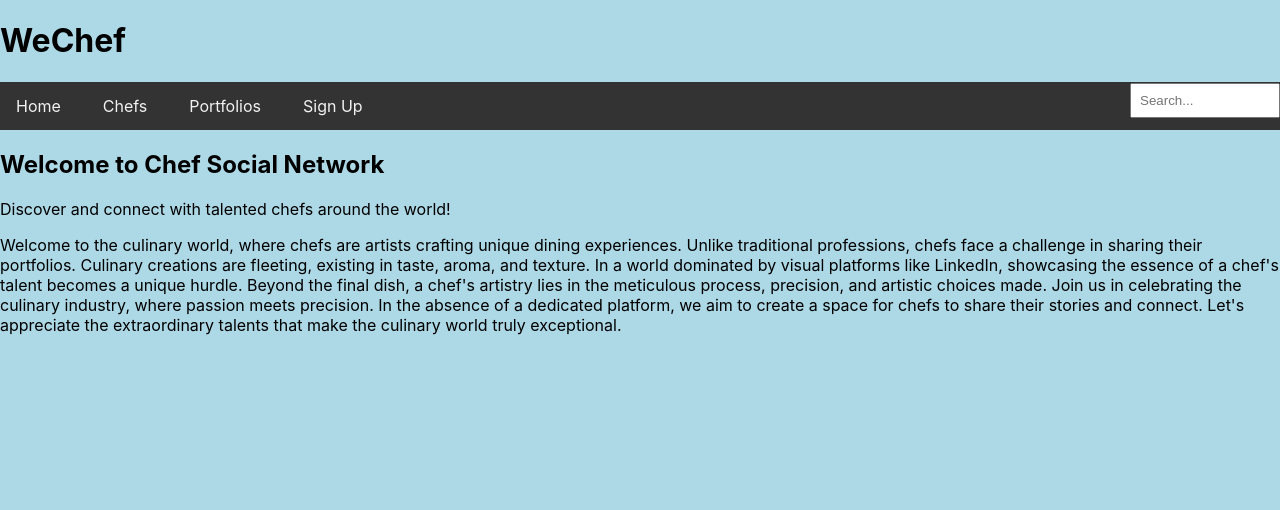
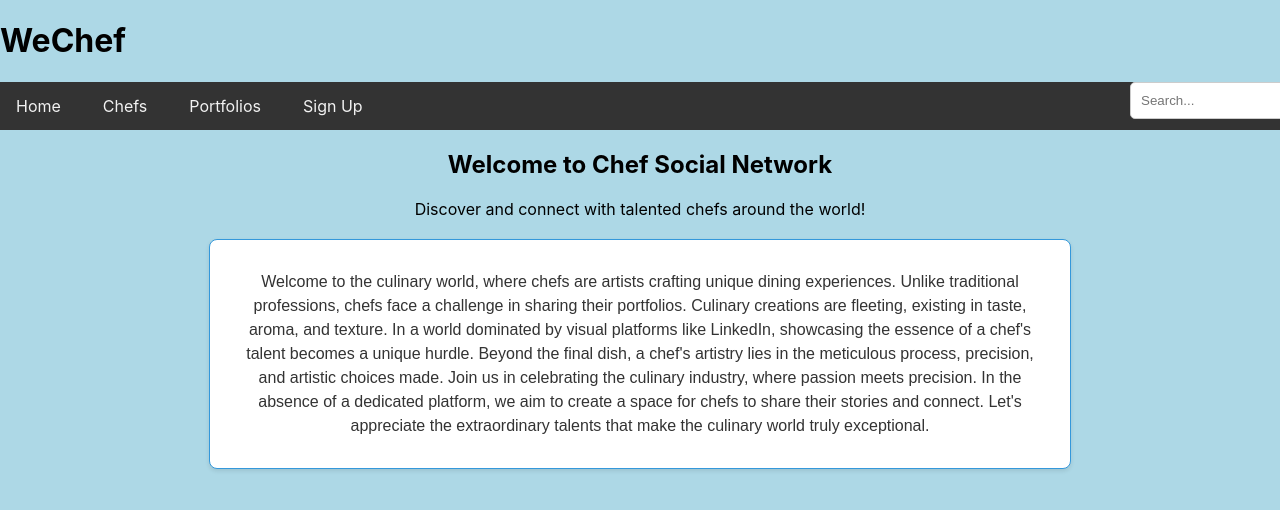
Before and after one commit to k-hernandez-0329/Project-We-Chef, a React (Create React App) app in the folder client/: page / in a window 1280 px wide. Shown: the top 510 px of the page. Built offline with nearby package versions, Linux system fonts and the light colour scheme; no server answers.

Commit message:
fixed buttons

```diff
--- a/client/src/components/App.js
+++ b/client/src/components/App.js
@@ -30,22 +30,23 @@ function App() {
        });
    }, []);
 
+
+
+
   const handleDelete = (id) => {
     fetch(`/chefs/${id}`, {
       method: "DELETE",
       headers: {
         "Content-Type": "application/json",
-
       },
     })
       .then((res) => {
         if (res.ok) {
-
-           setChefs((prevChefs) =>
+          setChefs((prevChefs) => prevChefs.filter((chef) => chef.id !== id));
+          setFilteredChefs((prevChefs) =>
             prevChefs.filter((chef) => chef.id !== id)
           );
         } else {
-
           console.error("Failed to delete chef");
         }
       })
@@ -64,12 +65,13 @@ const handleEdit = (chefId, editedChef) => {
     })
       .then((res) => {
         if (res.ok) {
-        // If the update was successful, refresh the chef list
           fetch("/chefs")
             .then((res) => res.json())
-          .then(setChefs);
+            .then((data) => {
+              setChefs(data);
+              setFilteredChefs(data);
+            });
         } else {
-        // Handle error scenarios if needed
           console.error("Failed to update chef");
         }
       })
@@ -77,6 +79,10 @@ const handleEdit = (chefId, editedChef) => {
         console.error("Error during update request:", error);
       });
   };
+
+
+
+
 
 const handleSearch = (query) => {
   const newFilteredChefs = chef.filter(
@@ -113,5 +119,3 @@ const handleSearch = (query) => {
 }
 
 export default App;
-
-// chefs = { chef };
--- a/client/src/components/ChefCard.js
+++ b/client/src/components/ChefCard.js
@@ -14,35 +14,32 @@ function ChefCard ({chef, onDelete, onEdit}) {
     setEditing(true);
   };
 
+  const handleEditSave = (editedChef) => {
+    onEdit(chef.id, editedChef);
+    setEditing(false);
+  };
+const isNewChef = chef.id > 15;
+const isDeletableChef = chef.id > 15;
 
-  return  (
 
+  return (
     <div className="ChefCard">
       <div>Name: {chef.name}</div>
       <div>Culinary Role: {chef.specialty}</div>
       <div>Location: {chef.location}</div>
       <div>Bio: {chef.bio}</div>
+      {isNewChef && (
+        <div className="button-container">
+          <button onClick={handleEditClick}>Edit</button>
+        </div>
+      )}
+      {isDeletableChef && (
+        <button onClick={() => onDelete(chef.id)}>Delete</button>
+      )}
 
-        {editing ? (
-          <ChefEditForm
-            chef={chef}
-            onEdit={(editedChef) => {
-              onEdit(chef.id, editedChef);
-              setEditing(false);
-            }}
-          />
-        ) : (
-          <>
-            <div>
-              <button onClick={handleEditClick}>Edit</button>
-              <button onClick={() => onDelete(chef.id)}>Delete</button>
+      {editing && <ChefEditForm chef={chef} onEdit={handleEditSave} />}
     </div>
-          </>
-        )}
-      </div>
-
   );
-
 }
 
 
@@ -50,7 +47,4 @@ function ChefCard ({chef, onDelete, onEdit}) {
 
 
 
-
-
-
 export default ChefCard;
--- a/client/src/components/ChefEditForm.js
+++ b/client/src/components/ChefEditForm.js
@@ -1,18 +1,22 @@
 import React, { useState } from "react";
+
+
+
 
 const ChefEditForm = ({ chef, onEdit }) => {
   const [editedChef, setEditedChef] = useState({
     name: chef.name,
     bio: chef.bio,
     location: chef.location,
-    specialty: chef.specialty
+    specialty: chef.specialty,
   });
 
   const handleChange = (e) => {
-    setEditedChef({
-      ...editedChef,
-      [e.target.name]: e.target.value,
-    });
+    const { name, value } = e.target;
+    setEditedChef((prevEditedChef) => ({
+      ...prevEditedChef,
+      [name]: value,
+    }));
   };
 
   const handleSubmit = (e) => {
@@ -30,6 +34,8 @@ const ChefEditForm = ({ chef, onEdit }) => {
           value={editedChef.name}
           onChange={handleChange}
         />
+      </label>
+      <label>
         Bio:
         <input
           type="text"
@@ -37,6 +43,8 @@ const ChefEditForm = ({ chef, onEdit }) => {
           value={editedChef.bio}
           onChange={handleChange}
         />
+      </label>
+      <label>
         Location:
         <input
           type="text"
@@ -44,6 +52,8 @@ const ChefEditForm = ({ chef, onEdit }) => {
           value={editedChef.location}
           onChange={handleChange}
         />
+      </label>
+      <label>
         Specialty:
         <input
           type="text"
@@ -57,4 +67,5 @@ const ChefEditForm = ({ chef, onEdit }) => {
   );
 };
 
+
 export default ChefEditForm;
--- a/client/src/components/ChefList.js
+++ b/client/src/components/ChefList.js
@@ -3,11 +3,8 @@ import ChefCard from './ChefCard';
 
 
 
+
 function ChefList ({chefs, onDelete, onEdit}) {
-
-
-
-
 
 
 
--- a/client/src/components/Engagements.js
+++ b/client/src/components/Engagements.js
@@ -73,6 +73,7 @@ function Engagements({portfolios_id, likes, updatePortfolio}) {
             <div className="comment-body">{engagement.comment_body}</div>
           </div>
         ))}
+
         <form onSubmit={handleCommentSubmit}>
           <label>
             Comment:
@@ -84,6 +85,7 @@ function Engagements({portfolios_id, likes, updatePortfolio}) {
           </label>
           <button type="submit">Post Comment</button>
         </form>
+
         <button className="like-button" onClick={handleClick}>
           Likes: {likes}
         </button>
--- a/client/src/components/Home.js
+++ b/client/src/components/Home.js
@@ -13,22 +13,24 @@ function Home(){
 
 
 return (
-  <div>
+  <div className='centered-content'>
     <h2>Welcome to Chef Social Network</h2>
     <p>Discover and connect with talented chefs around the world!</p>
-    <p>
-      Welcome to the culinary world, where chefs are artists crafting unique
-      dining experiences. Unlike traditional professions, chefs face a challenge
-      in sharing their portfolios. Culinary creations are fleeting, existing in
-      taste, aroma, and texture. In a world dominated by visual platforms like
-      LinkedIn, showcasing the essence of a chef's talent becomes a unique
-      hurdle. Beyond the final dish, a chef's artistry lies in the meticulous
-      process, precision, and artistic choices made. Join us in celebrating the
-      culinary industry, where passion meets precision. In the absence of a
-      dedicated platform, we aim to create a space for chefs to share their
-      stories and connect. Let's appreciate the extraordinary talents that make
-      the culinary world truly exceptional.
-    </p>
+    <div className="culinary-container">
+      <p className="culinary-paragraph">
+        Welcome to the culinary world, where chefs are artists crafting unique
+        dining experiences. Unlike traditional professions, chefs face a
+        challenge in sharing their portfolios. Culinary creations are fleeting,
+        existing in taste, aroma, and texture. In a world dominated by visual
+        platforms like LinkedIn, showcasing the essence of a chef's talent
+        becomes a unique hurdle. Beyond the final dish, a chef's artistry lies
+        in the meticulous process, precision, and artistic choices made. Join us
+        in celebrating the culinary industry, where passion meets precision. In
+        the absence of a dedicated platform, we aim to create a space for chefs
+        to share their stories and connect. Let's appreciate the extraordinary
+        talents that make the culinary world truly exceptional.
+      </p>
+    </div>
   </div>
 );
 };
--- a/client/src/index.css
+++ b/client/src/index.css
@@ -8,34 +8,7 @@ body {
   background-color: lightblue;
 }
 
-/* .chef-card {
-  border: 1px solid #ccc;
-  padding: 16px;
-  margin: 16px;
-  border-radius: 8px;
-  box-shadow: 0 0 5px rgba(0, 0, 0, 0.1);
-}
 
-.chef-details {
-  margin-bottom: 12px;
-}
-
-.chef-name {
-  font-size: 18px;
-  font-weight: bold;
-}
-
-.chef-specialty {
-  color: #555;
-}
-
-.chef-location {
-  color: #777;
-}
-
-.chef-bio {
-  line-height: 1.4;
-} */
 .ChefCard {
   border: 1px solid #ccc;
   padding: 16px;
@@ -51,23 +24,33 @@ body {
 }
 
 
+
+/* Portfolios */
 .portfolio-container {
   display: flex;
   flex-wrap: wrap;
   gap: 20px;
+  justify-content: space-around;
 }
 
 .portfolio-item {
-  border: 1px solid #ddd;
-  padding: 10px;
+  border: 2px solid #3498db;
+  border-radius: 8px;
+  padding: 15px;
   max-width: 300px;
+  box-shadow: 0 0 10px rgba(0, 0, 0, 0.1);
+  background-color: white;
 }
 
 .portfolio-item img {
   max-width: 100%;
   height: auto;
   margin-top: 10px;
+  border-radius: 6px;
 }
+
+
+
 
 
 nav {
@@ -125,32 +108,44 @@ nav a:hover {
 
 
 /* form */
-.container {
+.ChefForm {
   max-width: 400px;
   margin: auto;
   padding: 20px;
+  border: 1px solid #ccc;
+  border-radius: 5px;
+  box-shadow: 0 0 10px rgba(0, 0, 0, 0.1);
+  background-color: #f2f2f2;
+
 }
 
-.form-group {
+h2 {
+  font-size: 24px;
   margin-bottom: 20px;
 }
 
-label {
-  display: block;
-  margin-bottom: 5px;
+form {
+  display: flex;
+  flex-direction: column;
 }
 
-input {
-  width: 100%;
-  padding: 8px;
-  box-sizing: border-box;
+label {
   margin-bottom: 10px;
+}
+
+input,
+textarea {
+ width: 90% ;
+  padding: 10px;
+  margin-bottom: 10px;
+  border: 1px solid #ccc;
+  border-radius: 5px;
 }
 
 button {
   background-color: #4caf50;
   color: white;
-  padding: 10px 15px;
+  padding: 10px;
   border: none;
   border-radius: 5px;
   cursor: pointer;
@@ -160,8 +155,24 @@ button:hover {
   background-color: #45a049;
 }
 
+p {
+  margin: 5px 0 10px;
+}
 
 /* delete */
+.button-container {
+  display: flex;
+  justify-content: flex-end; /* Align buttons to the right */
+  margin-top: 10px; /* Adjust top margin as needed */
+}
+
+button {
+  padding: 8px 12px; /* Adjust padding for smaller buttons */
+  font-size: 14px; /* Adjust font size for smaller buttons */
+  margin-left: 8px; /* Add some space between buttons */
+}
+
+
 button.delete-btn {
 
   background-color: #ff4d4d; /* Red color, you can change it */
@@ -184,3 +195,29 @@ button.delete-btn:hover {
   width: 150px;
   margin-left: auto;
 }
+
+
+/* Home */
+.centered-content{
+  text-align: center;
+}
+
+.culinary-container {
+  border: 1px solid #3498db;
+  border-radius: 8px;
+  padding: 30px;
+  margin-top: 20px;
+  box-shadow: 0 2px 4px rgba(0, 0, 0, 0.1);
+  max-width: 800px; /* Set a maximum width for the box */
+  margin-left: auto; /* Center the box by adjusting margins */
+  margin-right: auto;
+  background-color: white;
+}
+
+.culinary-paragraph {
+  font-family: 'Arial', sans-serif;
+  font-size: 16px;
+  line-height: 1.5;
+  color: #333;
+  margin: 0;
+}
```
Also changed, not shown: client/src/components/ChefForm.js (+20 -95 lines), 1 other file (tests, documents, lock files or other folders). Lines whose indentation alone changed are shown as unchanged.
